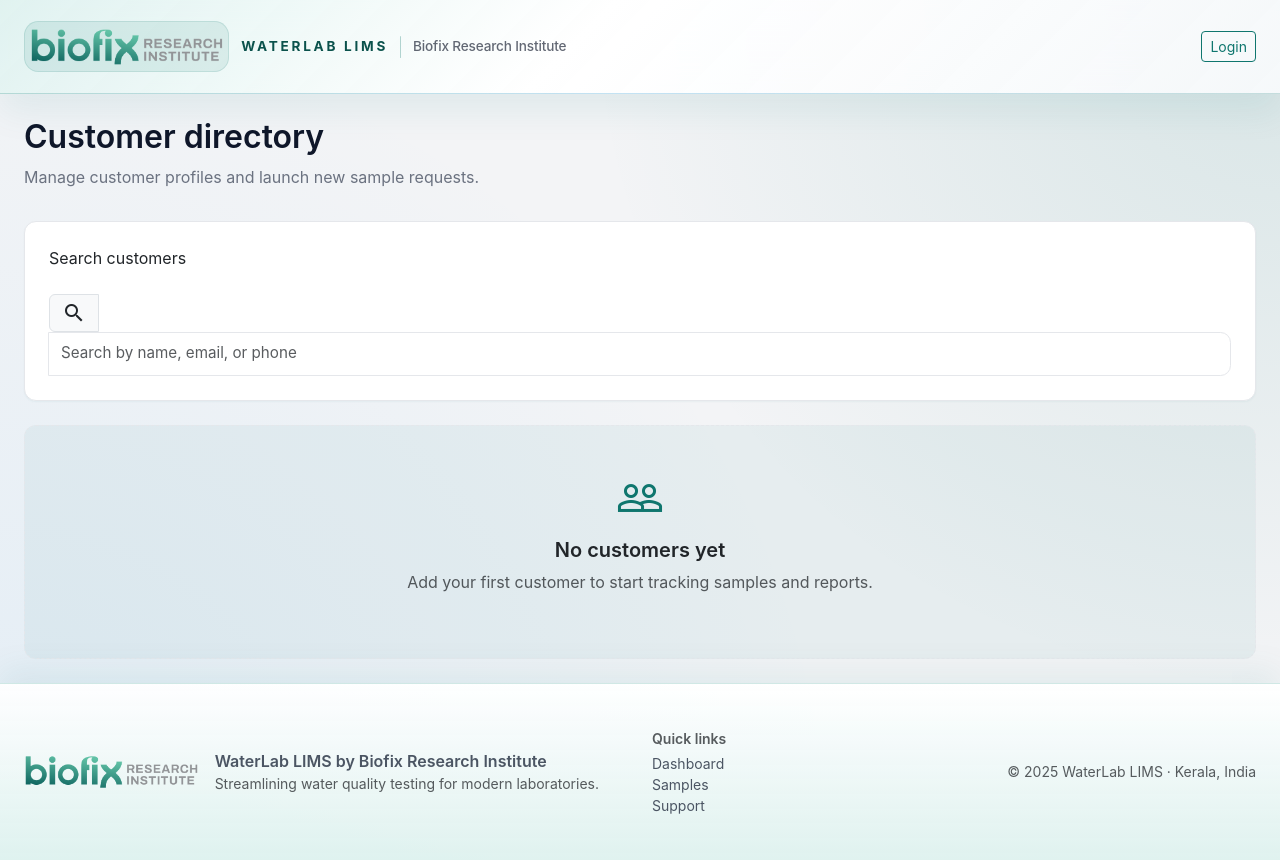
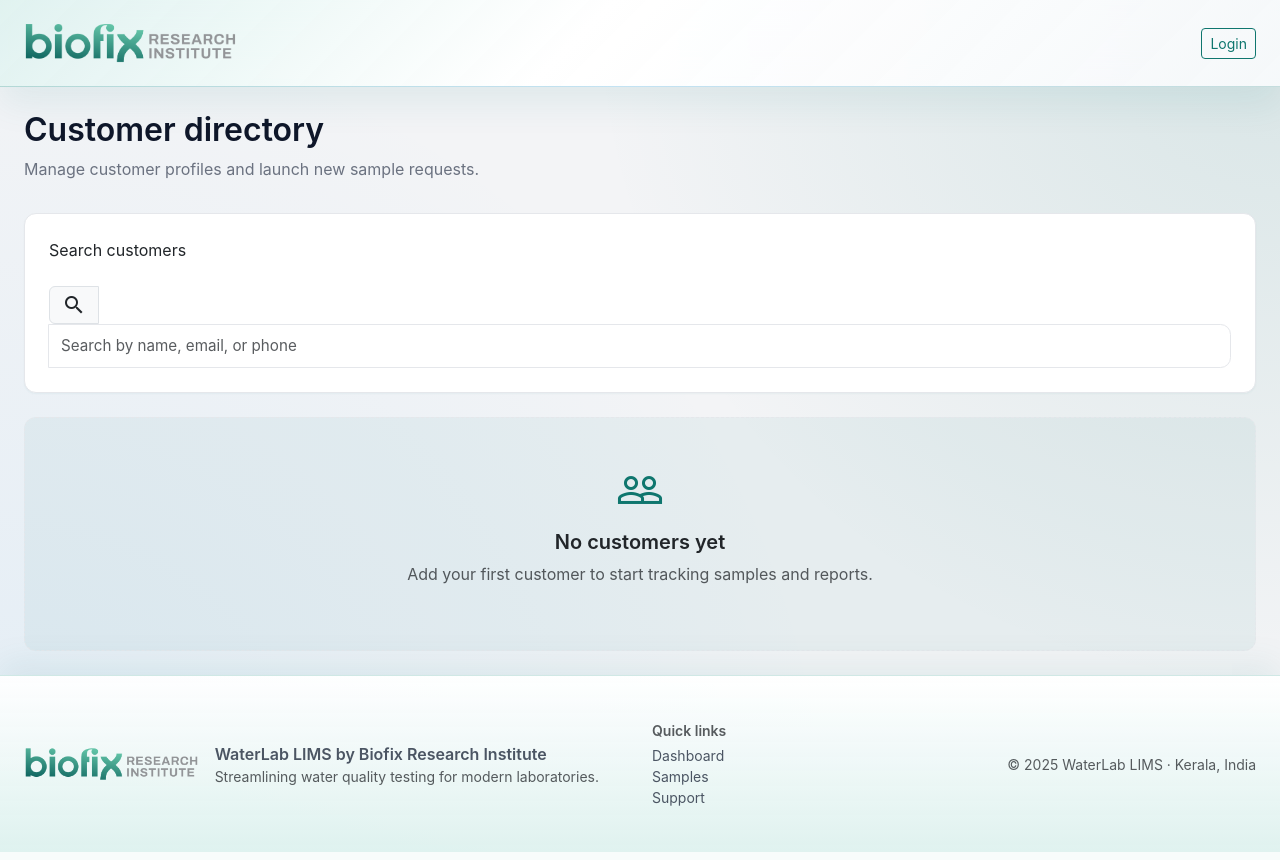
Before and after one commit to itzpraveen/waterlab, a Django app: page /customers/ in a window 1280 px wide. Run offline with Django 5.2, Linux system fonts and the light colour scheme; data that the repository does not hold is empty.

Commit message:
Simplify header branding treatment

```diff
--- a/core/templates/core/base.html
+++ b/core/templates/core/base.html
@@ -31,12 +31,7 @@
     <nav class="navbar navbar-expand-lg navbar-light" aria-label="Primary navigation">
         <div class="container-fluid px-4 page-shell app-header__inner">
             <a class="navbar-brand app-brand" href="{% if user.is_authenticated %}{% url 'core:dashboard' %}{% else %}{% url 'core:home' %}{% endif %}">
-                <span class="app-brand__mark">
-                    <img src="{% static 'images/biofix_logo.png' %}" alt="Biofix Research Institute · WaterLab LIMS" class="rounded" height="40">
-                </span>
-                <span class="app-brand__label">WaterLab LIMS</span>
-                <span class="app-brand__divider" aria-hidden="true"></span>
-                <span class="app-brand__descriptor">Biofix Research Institute</span>
+                <img src="{% static 'images/biofix_logo.png' %}" alt="Biofix Research Institute · WaterLab LIMS" class="app-brand__logo" height="40">
             </a>
             {% if user.is_authenticated %}
             <button class="navbar-toggler" type="button" data-bs-toggle="collapse" data-bs-target="#mainNav" aria-controls="mainNav" aria-expanded="false" aria-label="Toggle navigation">
--- a/static/css/style.css
+++ b/static/css/style.css
@@ -70,47 +70,16 @@ main {
   display: inline-flex;
   align-items: center;
   gap: 0.75rem;
-  font-weight: 600;
-  color: #0f172a;
-  font-size: 1rem;
-  letter-spacing: -0.01em;
 }
 
-.app-brand__mark {
-  display: inline-flex;
-  align-items: center;
-  justify-content: center;
-  padding: 0.35rem;
-  border-radius: 0.9rem;
-  background: rgba(15, 118, 110, 0.1);
-  box-shadow: inset 0 0 0 1px rgba(15, 118, 110, 0.12);
-}
-
-.app-brand__label {
-  font-weight: 700;
-  color: var(--wl-primary-dark);
-  text-transform: uppercase;
-  font-size: 0.85rem;
-  letter-spacing: 0.2em;
-}
-
-.app-brand__divider {
-  display: inline-flex;
-  width: 1px;
-  height: 22px;
-  background: rgba(15, 118, 110, 0.3);
-  border-radius: 999px;
-}
-
-.app-brand__descriptor {
-  font-size: 0.85rem;
-  font-weight: 500;
-  color: rgba(15, 23, 42, 0.65);
+.app-brand__logo {
+  display: block;
+  height: 44px;
+  width: auto;
 }
 
 .app-brand:hover,
 .app-brand:focus {
-  color: var(--wl-primary-dark);
   text-decoration: none;
 }
 
```
